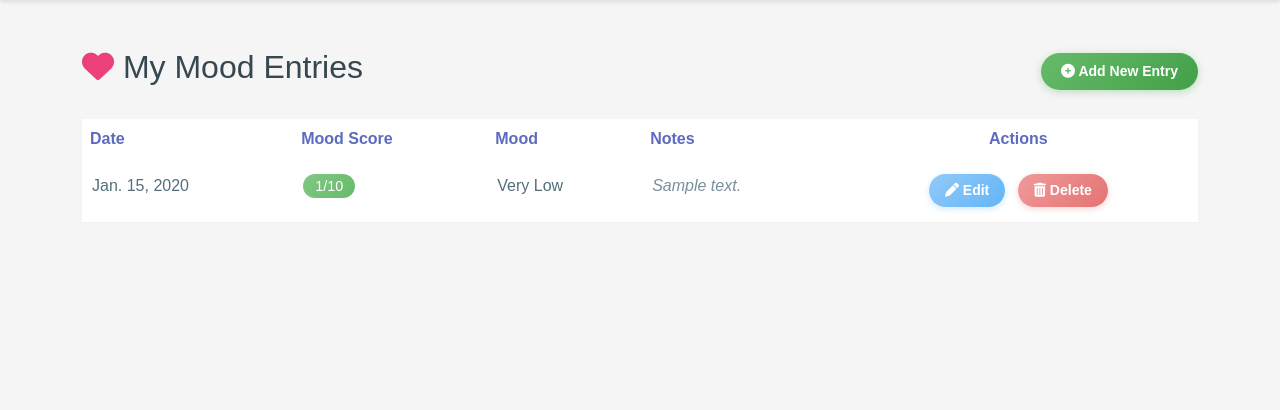
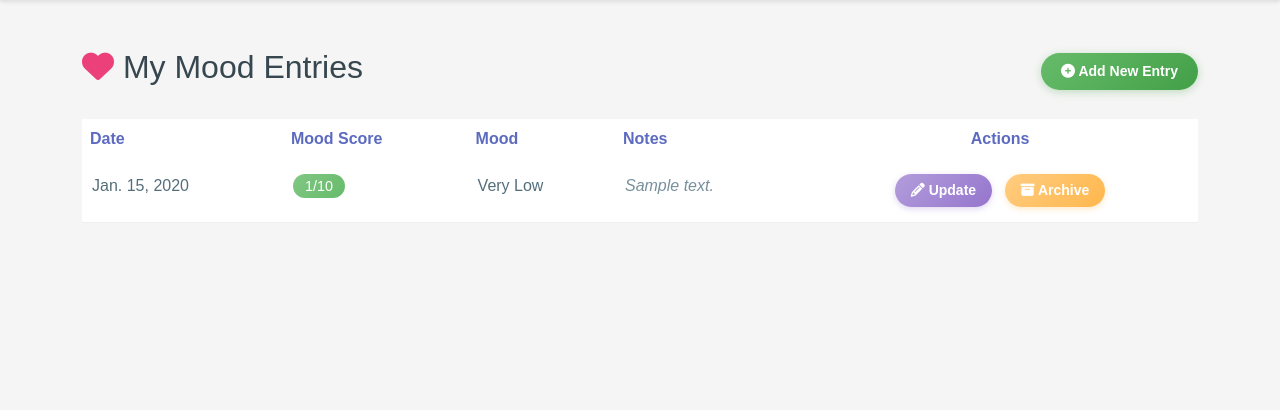
Before and after one commit to oliveiracle/mental-health-tracker, a Django app: page /mood/ in a window 1280 px wide. Shown: the part 73-483 px from the top of the page. Run offline with Django 5.2, Linux system fonts and the light colour scheme; a user stored in the database is signed in; tables that the repository leaves empty hold one stand-in row (values such as "Sample post").

Commit message:
Update action buttons with empathetic mental health language

```diff
--- a/tracker/templates/tracker/mood_list.html
+++ b/tracker/templates/tracker/mood_list.html
@@ -39,11 +39,11 @@
                   <td style="color: #546e7a; padding: 15px 10px;">{{ mood.get_mood_score_display }}</td>
                   <td style="color: #78909c; padding: 15px 10px; font-style: italic;">{{ mood.notes|default:"No notes" }}</td>
                   <td style="padding: 15px 10px; text-align: center;">
-                    <a href="{% url 'mood_edit' mood.pk %}" class="btn btn-sm me-2" style="background: linear-gradient(135deg, #90caf9 0%, #64b5f6 100%); color: white; border: none; border-radius: 20px; padding: 6px 16px; transition: all 0.3s ease; box-shadow: 0 2px 6px rgba(100, 181, 246, 0.3);" onmouseover="this.style.transform='translateY(-2px)'; this.style.boxShadow='0 4px 10px rgba(100, 181, 246, 0.4)'" onmouseout="this.style.transform='translateY(0)'; this.style.boxShadow='0 2px 6px rgba(100, 181, 246, 0.3)'">
-                      <i class="fas fa-pen"></i> Edit
+                    <a href="{% url 'mood_edit' mood.pk %}" class="btn btn-sm me-2" style="background: linear-gradient(135deg, #b39ddb 0%, #9575cd 100%); color: white; border: none; border-radius: 20px; padding: 6px 16px; transition: all 0.3s ease; box-shadow: 0 2px 6px rgba(149, 117, 205, 0.3);" onmouseover="this.style.transform='translateY(-2px)'; this.style.boxShadow='0 4px 10px rgba(149, 117, 205, 0.4)'; this.title='Update your reflection'" onmouseout="this.style.transform='translateY(0)'; this.style.boxShadow='0 2px 6px rgba(149, 117, 205, 0.3)'">
+                      <i class="fas fa-pencil-alt"></i> Update
                     </a>
-                    <a href="{% url 'mood_delete' mood.pk %}" class="btn btn-sm" style="background: linear-gradient(135deg, #ef9a9a 0%, #e57373 100%); color: white; border: none; border-radius: 20px; padding: 6px 16px; transition: all 0.3s ease; box-shadow: 0 2px 6px rgba(229, 115, 115, 0.3);" onmouseover="this.style.transform='translateY(-2px)'; this.style.boxShadow='0 4px 10px rgba(229, 115, 115, 0.4)'" onmouseout="this.style.transform='translateY(0)'; this.style.boxShadow='0 2px 6px rgba(229, 115, 115, 0.3)'">
-                      <i class="fas fa-trash-alt"></i> Delete
+                    <a href="{% url 'mood_delete' mood.pk %}" class="btn btn-sm" style="background: linear-gradient(135deg, #ffcc80 0%, #ffb74d 100%); color: white; border: none; border-radius: 20px; padding: 6px 16px; transition: all 0.3s ease; box-shadow: 0 2px 6px rgba(255, 183, 77, 0.3);" onmouseover="this.style.transform='translateY(-2px)'; this.style.boxShadow='0 4px 10px rgba(255, 183, 77, 0.4)'; this.title='Archive this entry'" onmouseout="this.style.transform='translateY(0)'; this.style.boxShadow='0 2px 6px rgba(255, 183, 77, 0.3)'">
+                      <i class="fas fa-archive"></i> Archive
                     </a>
                   </td>
                 </tr>
```
